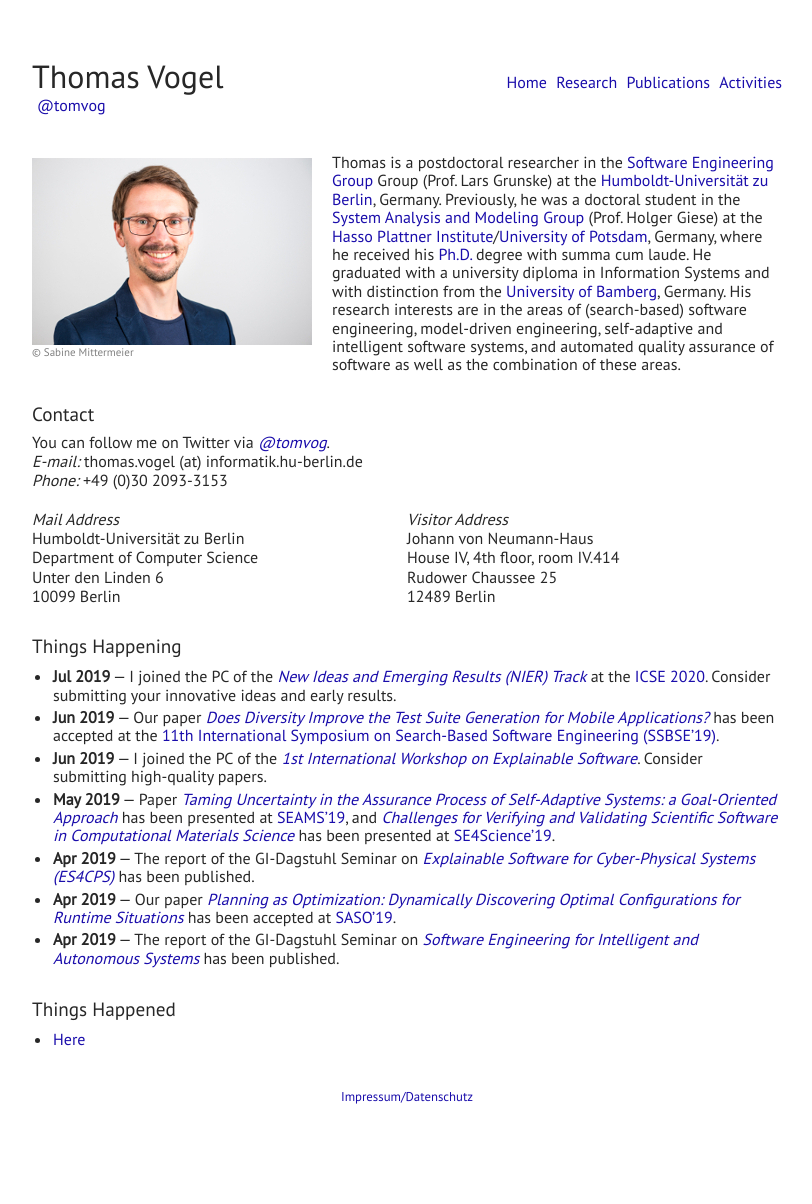
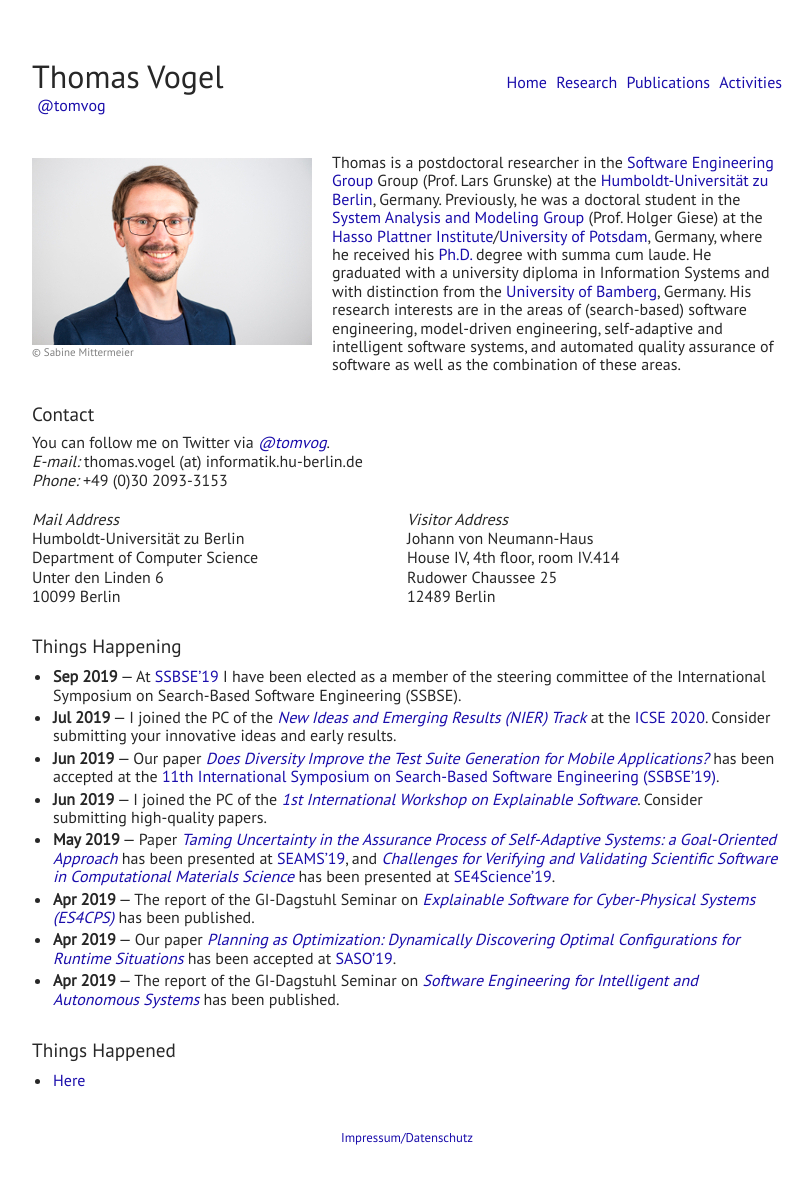
Before and after one commit to thomas-vogel/thomas-vogel.github.io, a Jekyll site: the page built from index.md, in a window 1280 px wide. Shown: the whole page, without its empty margins (233-1045 px from the left). Built offline with Jekyll 4.4.1, drawn with Linux system fonts in a browser that asks for light colours; before the commit the page ends 1164 px from its top, so only the background shows below that.

Commit message:
Add news item for SSBSE SC.

```diff
--- a/index.md
+++ b/index.md
@@ -40,6 +40,7 @@ His research interests are in the areas of (search-based) software engineering,
 
 ## Things Happening
 
+* __Sep 2019__ --- At [SSBSE'19](http://ssbse19.mines-albi.fr/){:target="_blank"} I have been elected as a member of the steering committee of the International Symposium on Search-Based Software Engineering (SSBSE).
 * __Jul 2019__ --- I joined the PC of the [_New Ideas and Emerging Results (NIER) Track_](https://conf.researchr.org/track/icse-2020/icse-2020-New-Ideas-and-Emerging-Results){:target="_blank"} at the [ICSE 2020](https://conf.researchr.org/home/icse-2020){:target="_blank"}. Consider submitting your innovative ideas and early results.
 * __Jun 2019__ --- Our paper [_Does Diversity Improve the Test Suite Generation for Mobile Applications?_](publications/2019-SSBSE) has been accepted at the [11th International Symposium on Search-Based Software Engineering (SSBSE'19)](http://ssbse19.mines-albi.fr/){:target="_blank"}.
 * __Jun 2019__ --- I joined the PC of the [_1st International Workshop on Explainable Software_](https://2019.ase-conferences.org/home/explain-2019){:target="_blank"}. Consider submitting high-quality papers.
```
